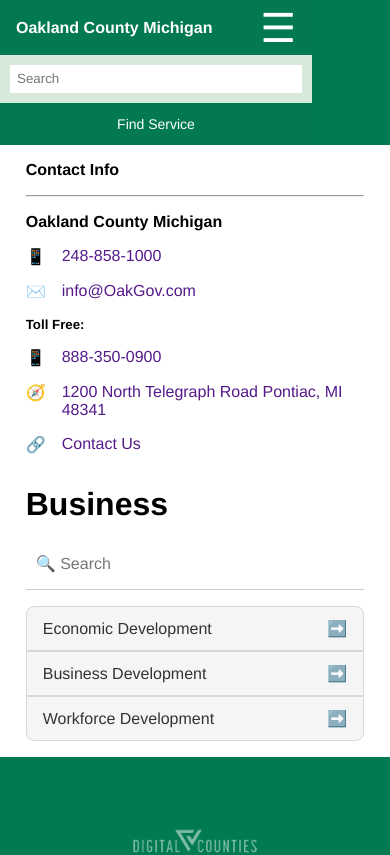
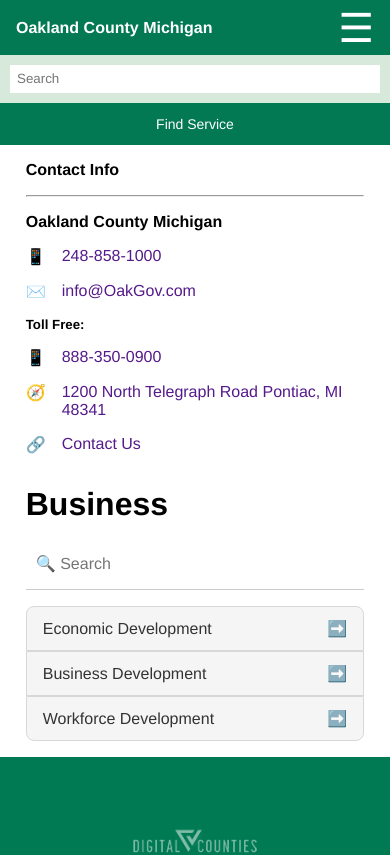
Before and after one commit to TrustierSquid/EnqbatorReactTakeHome, a React (Vite) app in the folder oakGovClone/: page /business in a window 390 px wide. Shown: the top 855 px of the page. Built offline with nearby package versions, Linux system fonts and the light colour scheme.

Commit message:
fix: expanded navwidth to 100% of the page on mobile breakpoints
Signed-off-by: Sam <enthunt.sh@gmail.com>

```diff
--- a/oakGovClone/src/styles/navbar.scss
+++ b/oakGovClone/src/styles/navbar.scss
@@ -334,6 +334,8 @@
     display: none;
   }
 
+
+
   #navContainer {
     background-color: $mobileGreen;
     left: 0px;
@@ -393,4 +395,10 @@
   #navContainer > #navBarComponent {
     display: none;
   }
+
+  #navContainer.subPageNav {
+    width: 100%;
+    left: 0;
+    transform: none;
+  }
 }
```
